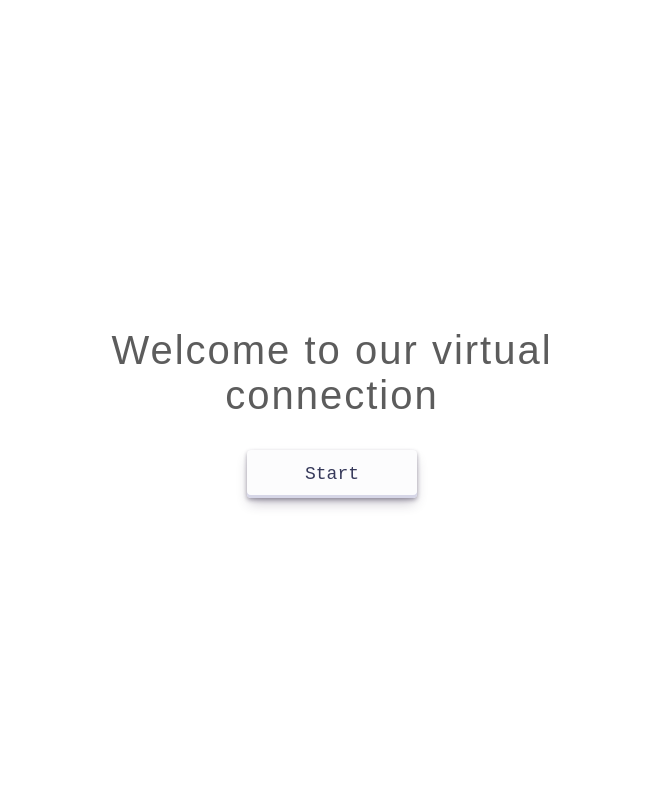
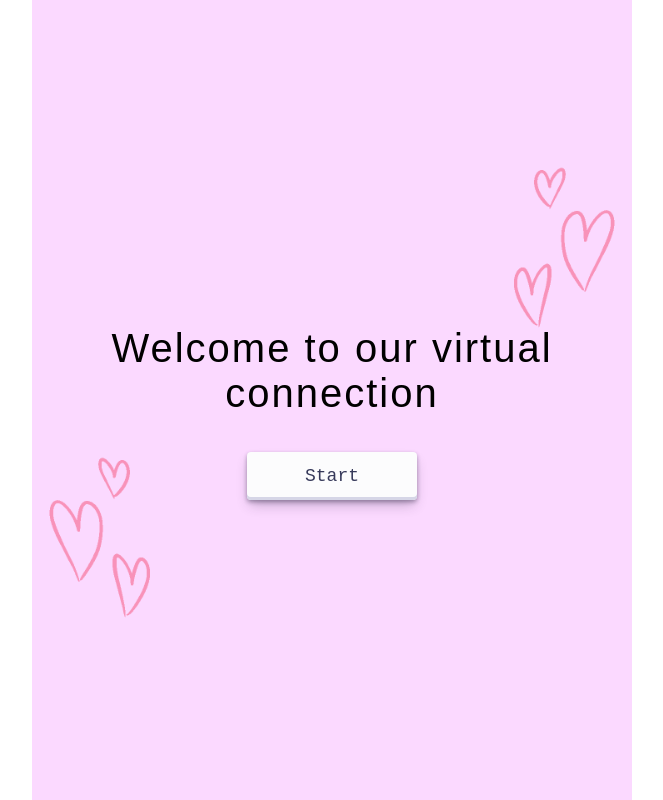
Before and after one commit to ryan2625/journey, a React (Create React App) app: page / in a window 1280 px wide. Shown: the whole page, without its empty margins (308-971 px from the left). Built offline with nearby package versions, Linux system fonts and the light colour scheme.

Commit message:
Updating with assets and extra animation

```diff
--- a/src/App.css
+++ b/src/App.css
@@ -2,6 +2,7 @@
   text-align: center;
   max-width: 600px;
   margin: 0 auto;
+  background-color: rgb(251, 217, 255);
 }
 
 .section {
@@ -22,7 +23,7 @@
   visibility: visible;
 }
 
-.app > div {
+.app>div {
   height: 100vh;
 }
 
@@ -33,7 +34,9 @@
 }
 
 * {
-  color: rgba(0, 0, 0, 0.638);
+  color: rgb(0, 0, 0);
+  font-size: large;
+  font-weight: 500;
 }
 
 .button-fade {
@@ -55,7 +58,12 @@
   display: none;
 }
 
-h1, h2, h3, h4, h5, h6 {
+h1,
+h2,
+h3,
+h4,
+h5,
+h6 {
   letter-spacing: 2px;
 }
 
@@ -70,12 +78,12 @@ button {
   border-radius: 4px;
   border-width: 0;
   width: 170px;
-  box-shadow: rgba(45, 35, 66, 0.4) 0 2px 4px,rgba(45, 35, 66, 0.3) 0 7px 13px -3px,#D6D6E7 0 -3px 0 inset;
+  box-shadow: rgba(45, 35, 66, 0.4) 0 2px 4px, rgba(45, 35, 66, 0.3) 0 7px 13px -3px, #D6D6E7 0 -3px 0 inset;
   box-sizing: border-box;
   color: #36395A;
   cursor: pointer;
   display: inline-flex;
-  font-family: "JetBrains Mono",monospace;
+  font-family: "JetBrains Mono", monospace;
   height: 48px;
   justify-content: center;
   line-height: 1;
@@ -86,12 +94,12 @@ button {
   position: relative;
   text-align: left;
   text-decoration: none;
-  transition: box-shadow .15s,transform .15s;
+  transition: box-shadow .15s, transform .15s;
   user-select: none;
   -webkit-user-select: none;
   touch-action: manipulation;
   white-space: nowrap;
-  will-change: box-shadow,transform;
+  will-change: box-shadow, transform;
   font-size: 18px;
 }
 
@@ -117,9 +125,9 @@ button:active {
   margin-top: 3rem;
 }
 
-.tic-tac-toe > button {
+.tic-tac-toe>button {
   flex-basis: 30%;
-  width: 100px ;
+  width: 100px;
 }
 
 @keyframes fadeInDownBounce {
@@ -127,10 +135,12 @@ button:active {
     opacity: 0;
     transform: translateY(-40px);
   }
+
   60% {
     opacity: 1;
     transform: translateY(10px);
   }
+
   100% {
     transform: translateY(0);
     opacity: 1;
--- a/src/Components/Game3.jsx
+++ b/src/Components/Game3.jsx
@@ -11,7 +11,6 @@ const Game3 = ({ onNext }) => {
     newBoard[index] = "X";
     setBoard(newBoard);
 
-    // Check for win or trigger AI move
     if (checkWin(newBoard)) {
       setIsGameOver(true);
     } else {
@@ -20,7 +19,6 @@ const Game3 = ({ onNext }) => {
   };
 
   const aiMove = (newBoard) => {
-    // Simple AI to "lose" intentionally
     const emptySquares = newBoard.reduce((acc, val, idx) => (val === null ? acc.concat(idx) : acc), []);
     const randomMove = emptySquares[Math.floor(Math.random() * emptySquares.length)];
     newBoard[randomMove] = "O";
@@ -46,16 +44,29 @@ const Game3 = ({ onNext }) => {
     return null;
   };
 
+  // Handle restart
+  const handleRestart = () => {
+    setBoard(Array(9).fill(null)); // Reset board
+    setIsGameOver(false); // Reset game over state
+  };
+
   return (
-    <div className="game-page">
+    <div className="game-page" style={{position: "relative"}}>
       <p>Each move brings us closer and closer to the start of something beautiful</p>
       <div className="tic-tac-toe">
         {board.map((cell, idx) => (
           <button key={idx} onClick={() => handleMove(idx)}>{cell}</button>
         ))}
       </div>
+      <p><em onClick={handleRestart} style={{ cursor: 'pointer'}}>Restart</em></p>
       {isGameOver && (
-        <div className="game-over">
+        <div className="game-over" style={{
+  position: "absolute",
+  bottom: "-30%",
+  left: "50%",
+  transform: "translateX(-50%)",
+  textAlign: "center"
+}}>
           <p>Game over!</p>
           <button className="button-fade3" onClick={onNext}>Get your clue</button>
         </div>
--- a/src/Components/Landing1.jsx
+++ b/src/Components/Landing1.jsx
@@ -1,9 +1,25 @@
 import React from 'react';
+import pic1 from "../assets/giphy.gif"
 
 const Landing1 = ({ onNext }) => {
   return (
-    <div className="landing-page">
-      <h1 className='landing-header'><span>Welcome</span> to our virtual connection</h1>
+    <div className="landing-page" style={{position: "relative"}}>
+      <img src={pic1}
+      style={{
+        width: 200,
+        position: 'absolute',
+        top: -145,
+        right:-50
+      }}/>
+            <img src={pic1}
+      style={{
+        width: 200,
+        position: 'absolute',
+        top: 145,
+        left: -50,
+        transform: 'scaleX(-1)'
+      }}/>
+      <h1 className='landing-header'>Welcome to our virtual connection</h1>
       <button className='button-fade' onClick={onNext}>Start</button>
     </div>
   );
```
Also changed, not shown: src/assets/giphy.gif (added).
